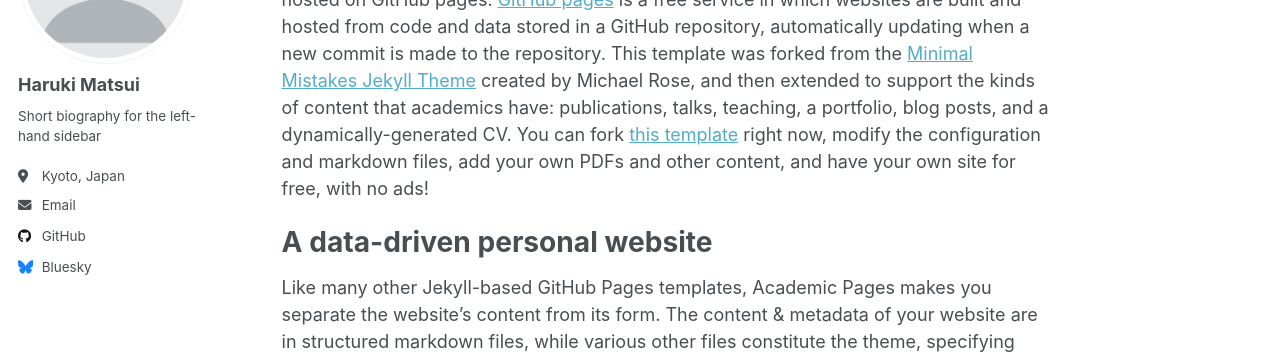
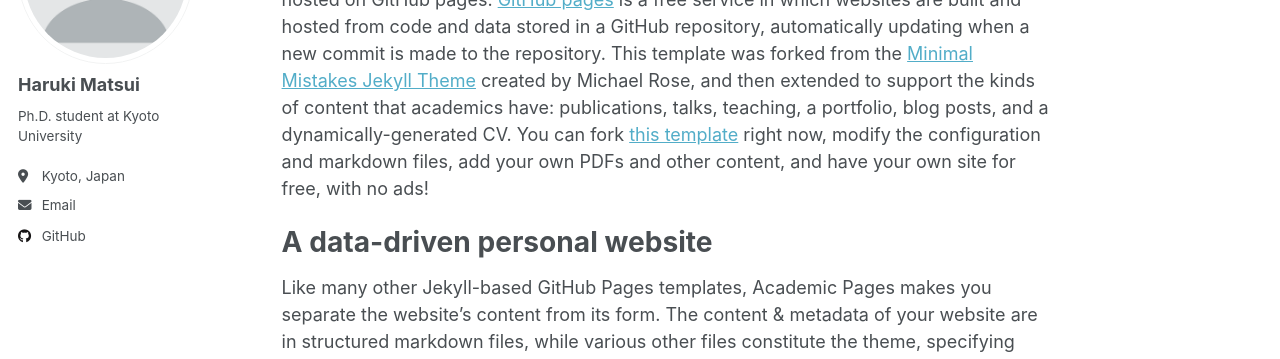
Before and after one commit to matsuiUOL/matsuiUOL.github.io, a Jekyll site: the page built from _pages/about.md, in a window 1280 px wide. Shown: the part 210-569 px from the top of the page. Built offline with Jekyll 4.4.1, drawn with Linux system fonts in a browser that asks for light colours; part of the change alters nothing that is shown.

Commit message:
Update _config.yml to change bio, github

```diff
--- a/_config.yml
+++ b/_config.yml
@@ -25,7 +25,7 @@ author:
   avatar           : "profile.png"
   name             : "Haruki Matsui"
   pronouns         : # example: "she/her"
-  bio              : "Short biography for the left-hand sidebar"
+  bio              : "Ph.D. student at Kyoto University"
   location         : "Kyoto, Japan"
   employer         : #"Red Brick University"
   uri              : # URL
@@ -46,12 +46,12 @@ author:
   bitbucket        : # Username - Update with your username on the site
   codepen          : # Username
   dribbble         : # Username
-  github           : "academicpages"
+  github           : "matsuiUOL"
   kaggle           : # Username
   stackoverflow    : # User number or user number and name (i.e., use "1" or "1/jeff-atwood")
 
   # Social media
-  bluesky          : "bsky.app" # Replace this with you Bluesky username
+  bluesky          : #"bsky.app" # Replace this with you Bluesky username
   facebook         : # Username
   flickr           : # Username
   foursquare       : # Username
```
